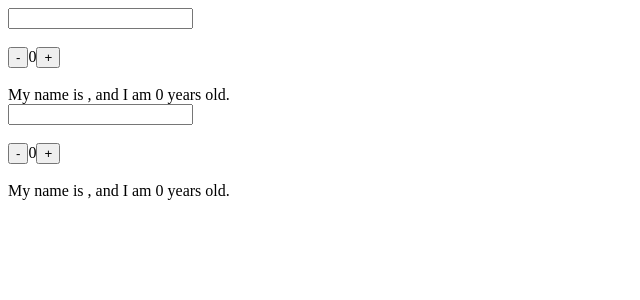
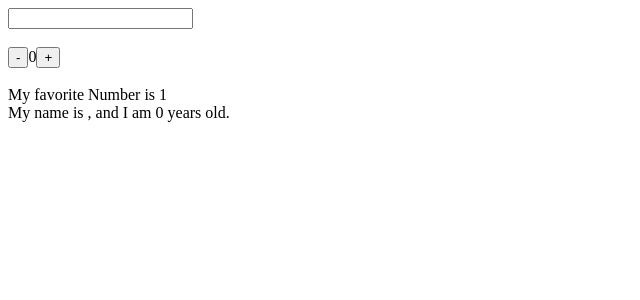
Before and after one commit to xzhc/React-Beginner, a React (Vite) app in the folder first-react-app/: page / in a window 1280 px wide. Shown: the top 300 px of the page, without its empty margins (0-640 px from the left). Built offline with nearby package versions, Linux system fonts and the light colour scheme.

Commit message:
Conditional Rendering

```diff
--- a/first-react-app/src/App.jsx
+++ b/first-react-app/src/App.jsx
@@ -4,8 +4,7 @@ import { Child } from "./Child";
 function App() {
   return (
     <div>
-      <Child />
-      <ClassChild />
+      <Child favoriteNumber={1} />
     </div>
   );
 }
--- a/first-react-app/src/Child.jsx
+++ b/first-react-app/src/Child.jsx
@@ -2,7 +2,7 @@ import { useEffect } from "react";
 import { useState } from "react";
 import { DisplayString } from "./DisplayString";
 
-export function Child() {
+export function Child({ favoriteNumber }) {
   const [name, setName] = useState("");
   const [age, setAge] = useState(0);
   // const person = { name };
@@ -60,6 +60,9 @@ export function Child() {
       <button onClick={() => setAge((currentage) => currentage + 1)}>+</button>
       <br />
       <br />
+      {favoriteNumber !== undefined &&
+        `My favorite Number is ${favoriteNumber}`}
+      <br />
       <DisplayString name={name} age={age} />
       {/* {width} */}
     </div>
```
